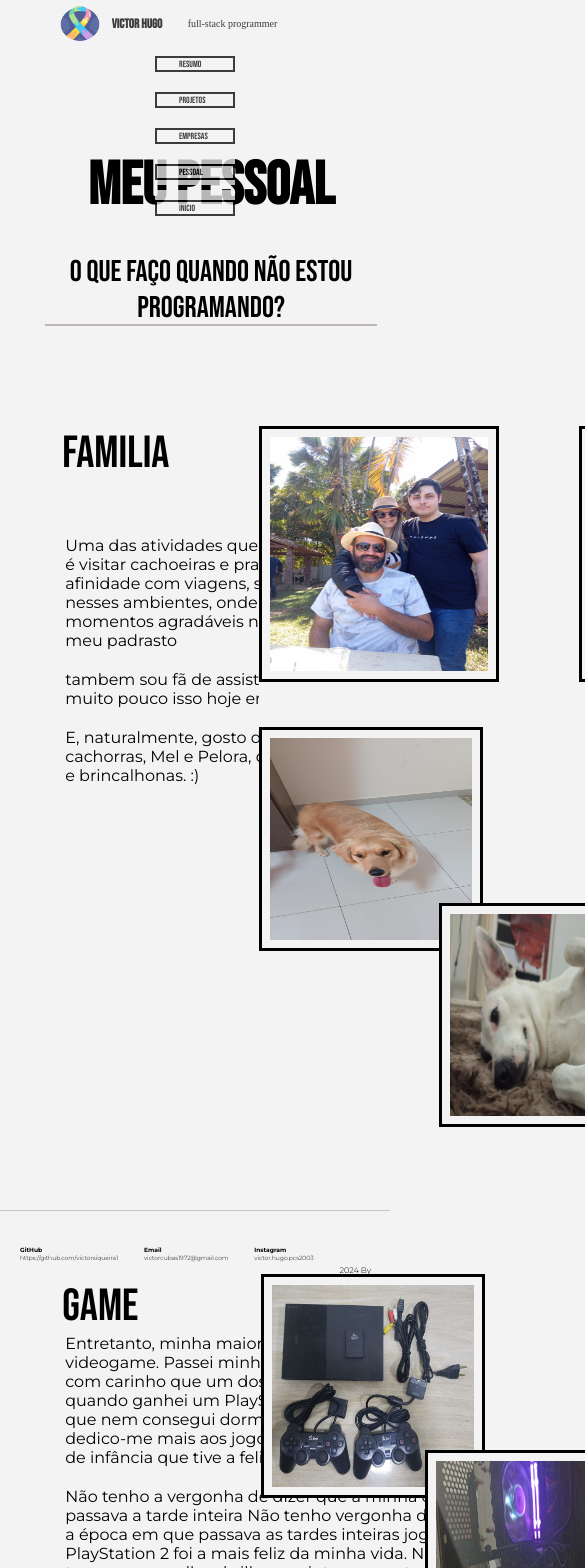
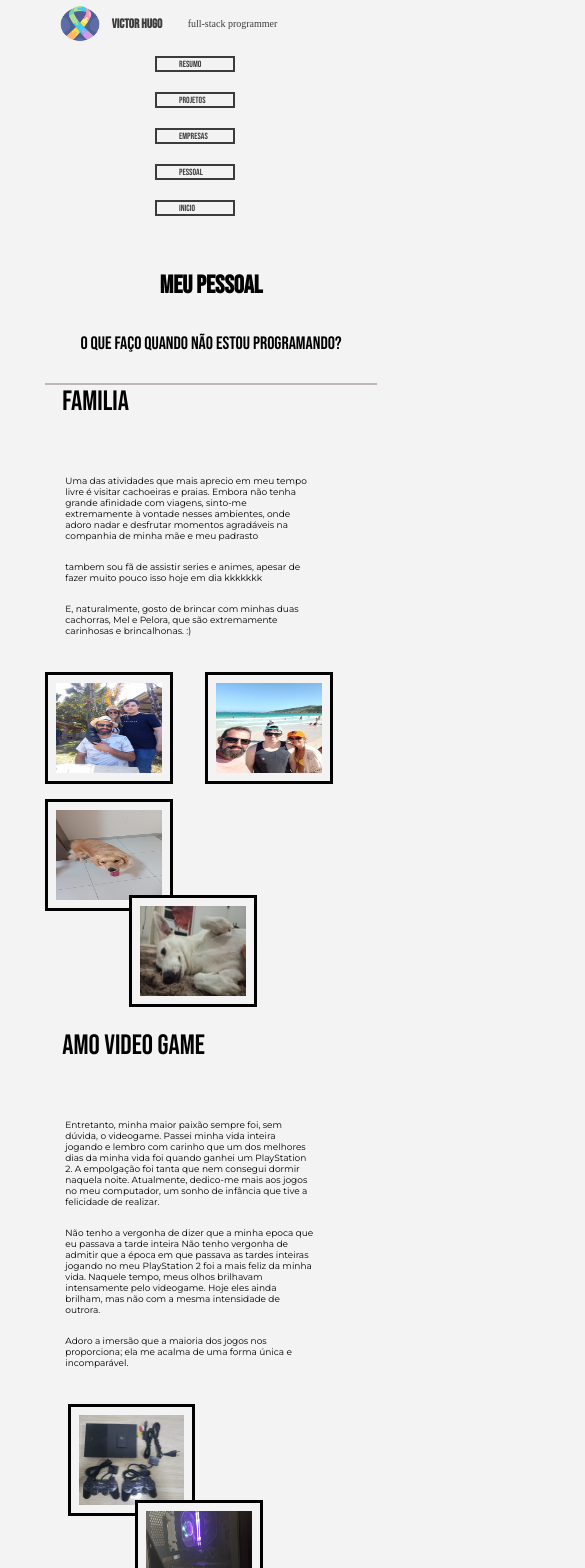
Before and after one commit to victorsiqueira1/trabalhoEscolar, a Vue app: page /pessoal in a window 390 px wide. Shown: the top 1568 px of the page, 585 px wide, since content can reach past the window. Built offline with nearby package versions, Linux system fonts and the light colour scheme; a web font is replaced by a local one.

Commit message:
atualizacao para celular

```diff
--- a/src/App.vue
+++ b/src/App.vue
@@ -354,6 +354,10 @@ const fim = ref(false)
     margin-top: 10px;
     padding-top: 5px;
   }
+  .aoba {
+    font-size: 1px;
+    padding: 15px !important;
+  }
   .meio {
     width: 90%;
 
@@ -390,17 +394,20 @@ const fim = ref(false)
     padding-top: 25px;
   }
 }
-@media screen and (min-width: 320px) and (max-width: 610px) {
+@media screen and (min-width: 320px) and (max-width: 609px) {
   .container {
     font-family: 'Bebas Neue', sans-serif;
     font-weight: 400;
     font-style: normal;
     width: 100%;
-    height: 150vh;
+    min-height: 150vh;
     display: flex;
     align-items: center;
     background-color: #f3f3f3;
     flex-direction: column;
+  }
+  .quemCrio {
+    font-size: 7px;
   }
   .topo {
     height: 50px;
@@ -446,8 +453,7 @@ const fim = ref(false)
     height: 15rem;
   }
   .aoba {
-    font-size: 1px;
-    padding-top: 0px;
+    padding-top: 16px !important;
   }
   .quadradinho {
     width: 80px;
@@ -477,12 +483,13 @@ const fim = ref(false)
     padding-top: 15px;
     font-size: 3px;
     padding-left: 20px;
+    padding-top: 0;
     border-top: 1px solid #c7c7c7;
     display: flex;
     font-size: 5px;
     gap: 0;
     justify-content: center;
-    gap: 7%;
+    gap: 3%;
   }
   .quatroBola {
     width: 20rem;
@@ -505,6 +512,7 @@ const fim = ref(false)
     margin-top: 7px;
     font-size: 6px;
   }
+
   .parteAbaixo {
     width: 70%;
 
--- a/src/views/Empresas.vue
+++ b/src/views/Empresas.vue
@@ -10,7 +10,7 @@
             </p>
           </div>
         </div>
-        <div style="height: 100%">
+        <div class="quadradBaixo" style="height: 100%">
           <div style="padding-bottom: 20px">
             <img
               style="width: 15rem; height: 4.4rem"
@@ -18,7 +18,7 @@
               alt=""
             />
           </div>
-          <div style="display: flex; padding-top: 10px">
+          <div class="textFoto" style="display: flex; padding-top: 10px">
             <div class="textoUm" style="display: flex; flex-direction: column; gap: 50px">
               <div class="otextao">
                 Com 33 anos de tradição, a Sarom – cooperativa de crédito que faz parte do Sistema
@@ -248,7 +248,6 @@ onMounted(() => {
 }
 
 @media screen and (min-width: 610px) and (max-width: 1023px) {
-
   .textoUm {
     width: 50%;
     height: 40% !important;
@@ -291,4 +290,87 @@ onMounted(() => {
     left: 100px;
   }
 }
+@media screen and (min-width: 320px) and (max-width: 609px) {
+  .container {
+    width: 85%;
+    flex: 1;
+    margin-top: 50px;
+    display: flex;
+    flex-direction: column;
+    margin-bottom: 0px;
+    margin-left: 2rem;
+  }
+  .textoUm {
+    width: 50%;
+    height: 40% !important;
+
+    font-family: 'Montserrat', sans-serif;
+    font-optical-sizing: auto;
+    font-weight: 400;
+    height: 50px;
+    font-style: normal;
+    font-size: 9px;
+    margin-top: 30px;
+  }
+  .fotoQuatro {
+    width: 10.5rem;
+    height: 8rem;
+    padding: 10px;
+    border: 3px solid black;
+    position: relative;
+
+    bottom: 50px;
+  }
+  .fotoQuatro2 {
+    width: 10.5rem;
+    height: 8rem;
+    padding: 10px;
+    border: 3px solid black;
+    position: relative;
+    bottom: 0px;
+    top: -90px;
+    left: 100px;
+  }
+  .quadradBaixo {
+    display: flex;
+    flex-direction: column;
+    justify-content: center;
+    align-items: center;
+  }
+  .textFoto {
+    display: flex;
+    flex-direction: column;
+    padding-top: 15rem !important;
+
+    height: 50rem;
+  }
+  .grupoFoto {
+    width: 40%;
+    padding-top: 140px;
+    position: relative;
+    bottom: 450px;
+    height: 5rem;
+    left: 40px;
+    padding: 0;
+  }
+  .otextao {
+    width: 20rem;
+  }
+  .empresas {
+    width: 100%;
+    display: flex;
+    flex-direction: column;
+    align-items: normal;
+    gap: 50px;
+    font-family: 'Work Sans', sans-serif;
+    font-optical-sizing: auto;
+    font-weight: 300;
+    font-style: normal;
+    padding-bottom: 0px;
+    margin-top: 150px;
+    border-top: 1px solid #e2e2e2;
+    padding-top: 0px;
+    justify-content: center;
+  }
+}
 </style>
--- a/src/views/Hello.vue
+++ b/src/views/Hello.vue
@@ -160,4 +160,41 @@ onMounted(() => {
     justify-content: center;
   }
 }
+@media screen and (min-width: 320px) and (max-width: 609px) {
+  .meio {
+    width: 85%;
+    flex: 1;
+    padding-top: 0px;
+    display: flex;
+    align-items: baseline;
+    justify-content: flex-start;
+    margin-left: 0rem;
+    padding-top: 150px;
+  }
+  .container {
+    width: 100%;
+    display: flex;
+    flex-direction: column;
+    align-items: normal;
+    gap: 50px;
+    font-family: 'Work Sans', sans-serif;
+    font-optical-sizing: auto;
+    font-weight: 300;
+    font-style: normal;
+    padding-left: 0px;
+    padding-bottom: 20px;
+    padding-top: 20px;
+    border-top: 1px solid #e2e2e2;
+    justify-content: center;
+  }
+
+  .ensinos {
+    display: flex;
+    flex-direction: column;
+    width: 100%;
+    padding-top: 0px;
+
+    height: 100%;
+  }
+}
 </style>
--- a/src/views/Meio.vue
+++ b/src/views/Meio.vue
@@ -227,7 +227,7 @@ onMounted(() => {
   z-index: -1;
   border-radius: 100%;
   transform: scale(1.5);
-  transition: transform 800ms ease-out;
+  transition: transform 800ms ease-in;
 }
 .umaBola.btnCircle:hover::before,
 .umaBola.btnCircle:focus::before {
@@ -381,10 +381,10 @@ onMounted(() => {
     padding-top: 50px;
   }
 }
-@media screen and (min-width: 320px) and (max-width: 610px) {
+@media screen and (min-width: 320px) and (max-width: 609px) {
   .umaBola {
-    width: 3.5rem;
-    height: 8.5vh;
+    width: 3rem;
+    height: 7.5vh;
     border-radius: 100%;
     border: 1px black solid;
     font-size: 9px !important;
@@ -432,10 +432,10 @@ onMounted(() => {
     width: 64%;
     height: 5vh;
     display: flex;
-    gap: 4.5rem;
+    gap: 3.8rem;
     position: absolute;
     top: 115%;
-    margin-left: 5vw;
+    margin-left: 12.5vw;
     margin-top: 2rem;
   }
   .letraParaResumi {
--- a/src/views/Pessoal.vue
+++ b/src/views/Pessoal.vue
@@ -3,11 +3,11 @@
     <transition name="toast">
       <div class="meio" v-show="showtoast">
         <div class="tituloNovo">
-          <h1 style="font-size: 60px">Meu Pessoal</h1>
+          <h1 class="letraGrande" style="font-size: 60px">Meu Pessoal</h1>
           <p class="tituloMenor">O que faço quando não estou programando?</p>
         </div>
         <div class="quadradoFamilia">
-          <div style="padding-bottom: 50px; width: 50%">
+          <div class="textoUm" style="padding-bottom: 50px; width: 50%">
             <div class="titulos">Familia</div>
             <div class="familia">
               <p style="padding: 10px">
@@ -35,7 +35,7 @@
                 <img class="fotoDois" src="../components/Praia.jpeg" alt="" />
               </div>
             </div>
-            <div style="display: flex; gap: 1rem; margin-top: 40px">
+            <div class="fotosSemMarg" style="display: flex; gap: 1rem; margin-top: 40px">
               <div>
                 <img class="fotoTres" src="../components/pelora.jpeg" alt="" />
               </div>
@@ -47,6 +47,7 @@
         </div>
         <div>
           <div
+            class="fotoCachorras"
             style="
               width: 100%;
               height: 35rem;
@@ -243,7 +244,7 @@ onMounted(() => {
 
     bottom: 20px;
     left: 150px;
-    width: 42rem;
+    width: 0 !important;
   }
   .fotoTres {
     width: 8rem;
@@ -279,4 +280,112 @@ onMounted(() => {
     padding: 8px;
   }
 }
+
+@media screen and (min-width: 320px) and (max-width: 609px) {
+  .familia {
+    width: 18rem;
+    height: 50%;
+    padding: 10px;
+    margin-top: 20px;
+    font-size: 9px;
+    font-family: 'Montserrat', sans-serif;
+    font-optical-sizing: auto;
+    font-weight: 400;
+  }
+  .fotoUm {
+    width: 8rem;
+    height: 7rem;
+    border: 3px solid black;
+    padding: 8px;
+  }
+  .fotoDois {
+    width: 8rem;
+    height: 7rem;
+
+    border: 3px solid black;
+    padding: 8px;
+  }
+  .fotoTres {
+    width: 8rem;
+    height: 7rem;
+    border: 3px solid black;
+    padding: 8px;
+  }
+  .fotoQuatro {
+    width: 8rem;
+    height: 7rem;
+    position: relative;
+    top: 6rem;
+    right: 60px;
+    border: 3px solid black;
+    padding: 8px;
+  }
+  .quadradoFamilia {
+    width: 100%;
+    height: 34rem;
+
+    display: flex;
+    flex-direction: column;
+    padding-top: 0px;
+    gap: 1rem;
+  }
+  .separa {
+    display: flex;
+    gap: 2rem;
+  }
+  .textoUm {
+    padding: 0px !important;
+  }
+  .fotosSemMarg {
+    margin-top: 10px !important;
+  }
+  .titulos {
+    height: 50px;
+    display: flex;
+    margin-bottom: 0px;
+    margin-left: 17px;
+    font-size: 28px;
+  }
+  .fotoCachorras {
+    display: flex;
+    height: 35rem !important;
+    gap: 1rem;
+    margin-top: 100px;
+    flex-direction: column;
+    align-items: normal !important;
+  }
+  .ultimasFotos {
+    margin-top: 0px;
+    justify-content: center;
+    left: 70px;
+    top: -50px;
+    width: 10rem !important;
+  }
+  .tituloMenor {
+    height: 50px;
+    margin-top: 2rem;
+    font-size: 18px;
+  }
+  .tituloNovo {
+    display: flex;
+    text-align: center;
+    justify-content: center;
+    flex-direction: column;
+    padding-bottom: 0px;
+    margin-top: 0px;
+    border-bottom: 2px solid #beb6b6;
+  }
+  .letraGrande {
+    font-size: 25px !important;
+  }
+  .meio {
+  width: 85%;
+  flex: 1;
+
+  margin-top: 220px;
+  display: flex;
+  flex-direction: column;
+  margin-left: 2rem;
+}
+}
 </style>
```
Also changed, not shown: src/views/Projetos.vue (+208 -1 lines).
